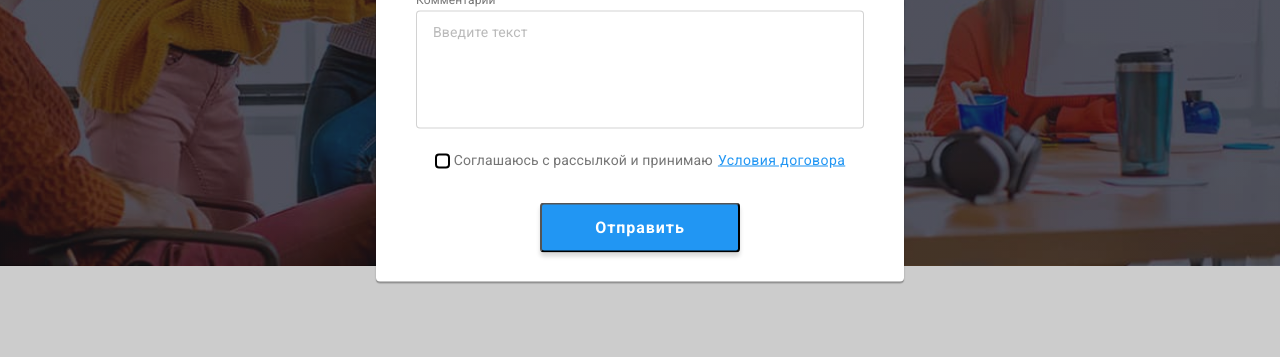
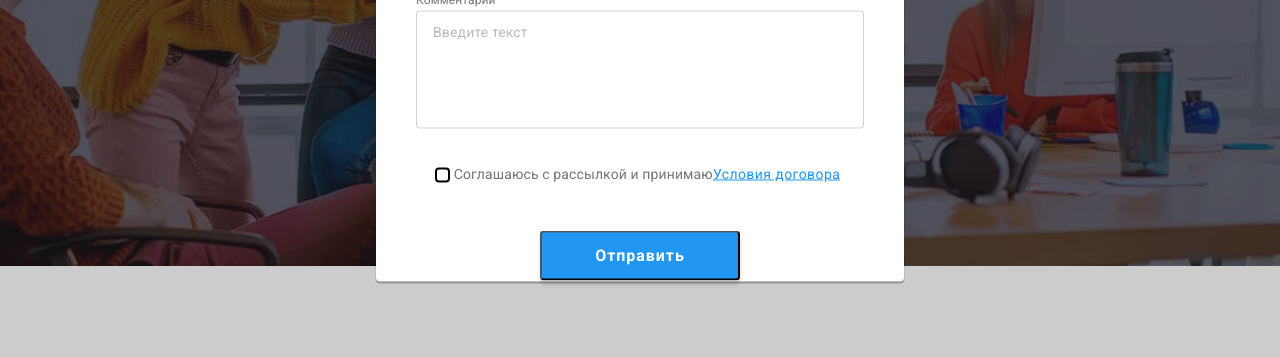
Before and after one commit to Kostya2502/goit-markup-hw-08, a plain HTML site: page index.html in a window 1280 px wide. Both pictures are taken after a click on the button "Заказать услугу". Shown: the part 409-766 px from the top of the page. Drawn offline with nearby package versions, Linux system fonts and the light colour scheme; files that its build step writes are made by us from their sources.

Commit message:
ДЗ_8_v.new_last

```diff
--- a/index.html
+++ b/index.html
@@ -492,8 +492,9 @@
           <label class="form-label agree-label">
             <input type="checkbox" name="policy" class="checkbox">
             <span class="agree-icon"></span>
-            <span class="agree-text" >Соглашаюсь с рассылкой и принимаю</span>
-            <a class="agree-link" href="">Условия договора</a>
+            <p class="agree-text">Соглашаюсь с рассылкой и принимаю<a class="agree-link" href="">Условия договора</a></p>
+            <!-- <span class="agree-text" >Соглашаюсь с рассылкой и принимаю</span>
+            <a class="agree-link" href="">Условия договора</a> -->
           </label>
           <button  class="submit-button" type="submit">Отправить</button>
         </form>
```
